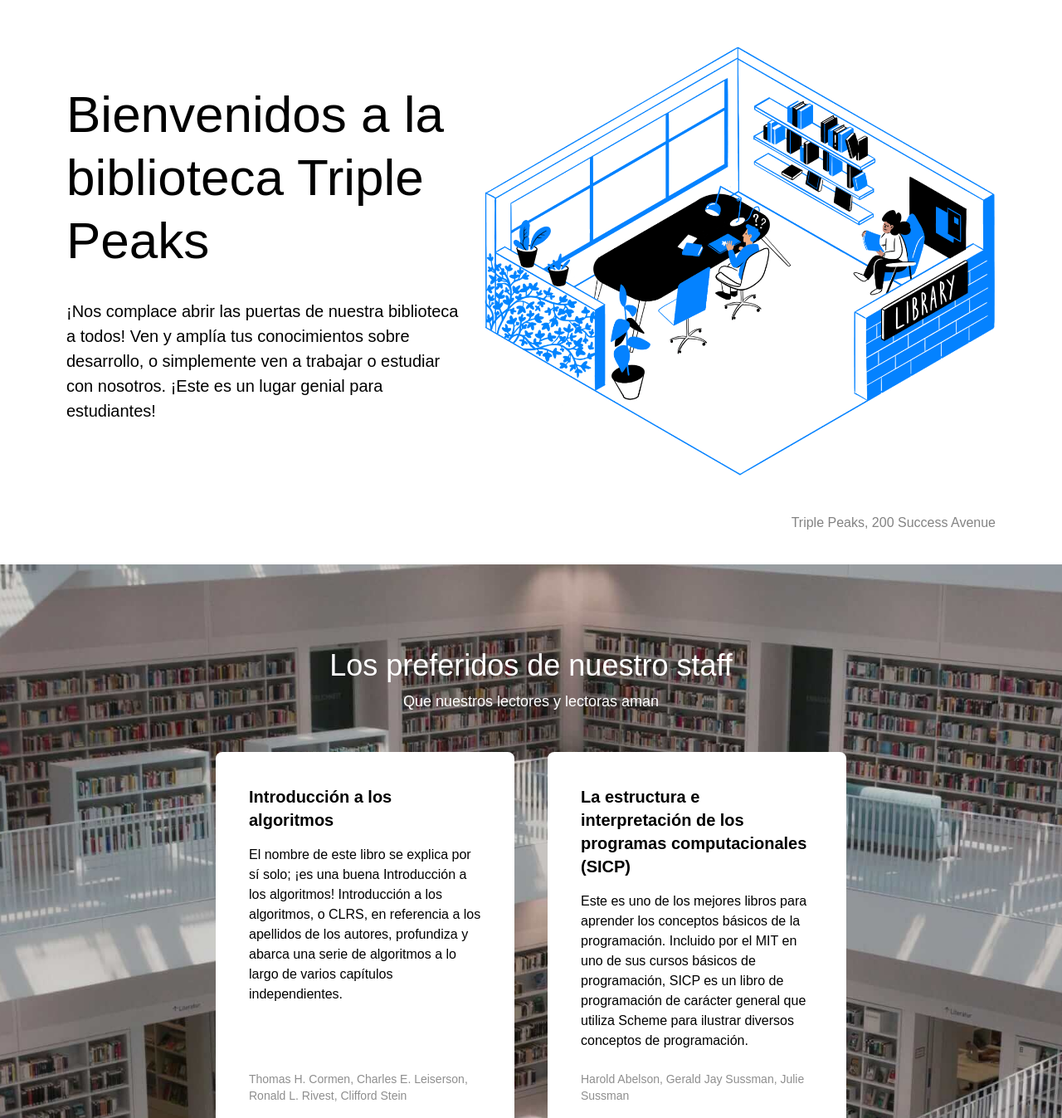
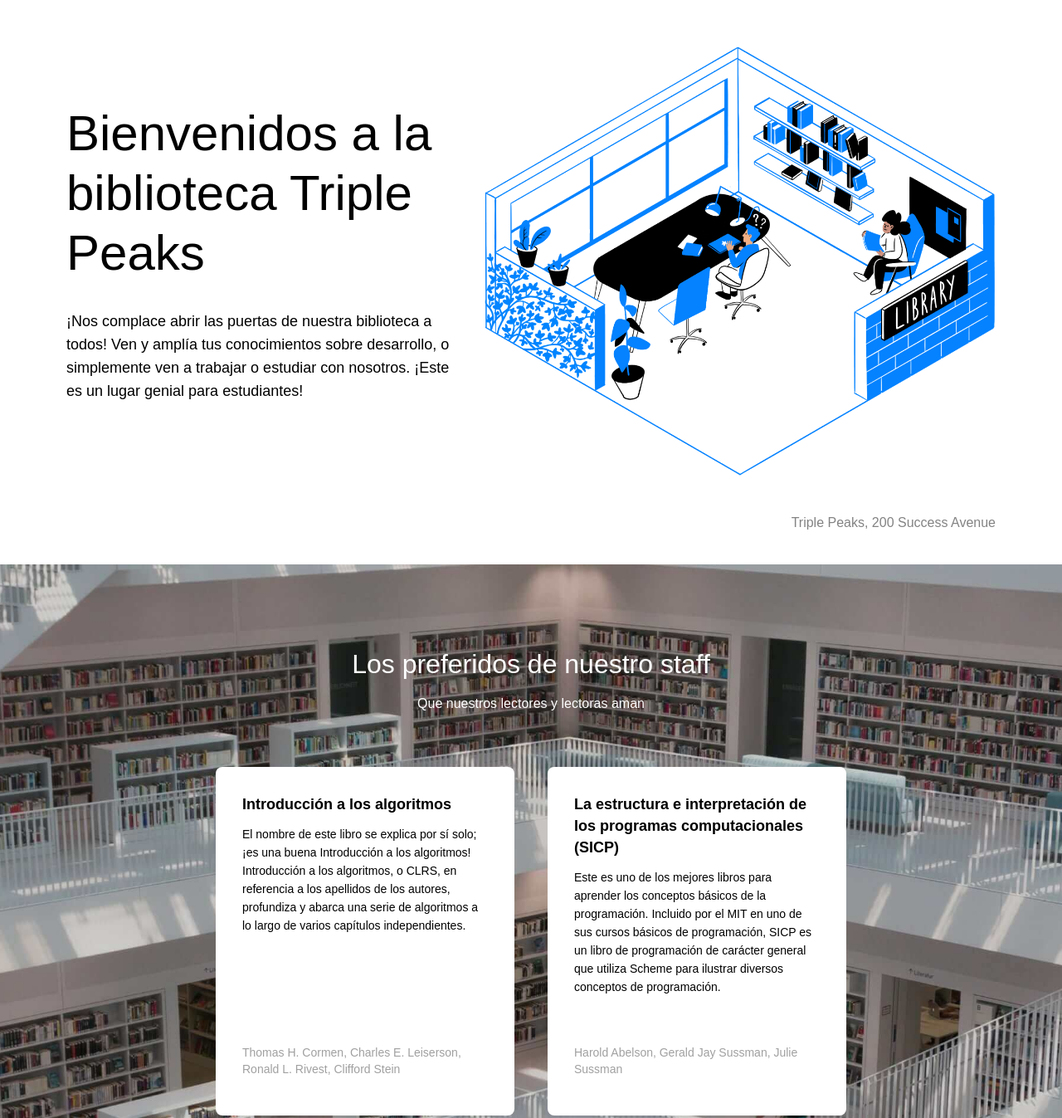
Before and after one commit to alexbricio/web_project_library_es, a plain HTML site: page index.html in a window 1280 px wide. Shown: the part 120-1467 px from the top of the page at 83% size. Drawn offline with Linux system fonts and the light colour scheme.

Commit message:
Corrige estilos CSS según brief del Sprint 2

```diff
--- a/styles/style.css
+++ b/styles/style.css
@@ -52,16 +52,16 @@
 
 .header__title {
   max-width: 635px;
-  font-size: 62px;
-  line-height: 76px;
+  font-size: 60px;
+  line-height: 72px;
   font-weight: 500;
   margin: 0 0 32px;
 }
 
 .header__description {
   max-width: 515px;
-  font-size: 20px;
-  line-height: 30px;
+  font-size: 18px;
+  line-height: 28px;
   margin: 0;
 }
 
@@ -109,29 +109,29 @@
 
 .staff__title {
   text-align: center;
-  font-size: 36px;
-  line-height: 44px;
+  font-size: 32px;
+  line-height: 40px;
   font-weight: 500;
   color: #ffffff;
-  margin: 0 auto 8px;
+  margin: 0 auto 16px;
   max-width: 760px;
 }
 
 .staff__subtitle {
   text-align: center;
-  font-size: 18px;
-  line-height: 26px;
+  font-size: 16px;
+  line-height: 24px;
   color: #ffffff;
-  margin: 0 auto 48px;
+  margin: 0 auto 64px;
   max-width: 760px;
 }
 
 .card {
   width: 360px;
-  min-height: 420px;
+  height: 420px;
   background: #ffffff;
   border-radius: 8px;
-  padding: 40px;
+  padding: 32px;
   display: flex;
   flex-direction: column;
   box-sizing: border-box;
@@ -145,20 +145,20 @@
 }
 
 .card__title {
-  font-size: 20px;
-  line-height: 28px;
-  margin: 0 0 16px;
+  font-size: 18px;
+  line-height: 26px;
+  margin: 0 0 12px;
 }
 
 .card__text {
-  font-size: 16px;
-  line-height: 24px;
-  margin: 0 0 24px;
+  font-size: 14px;
+  line-height: 22px;
+  margin: 0 0 16px;
 }
 
 .card__footer {
   margin-top: auto;
   font-size: 14px;
-  color: #8e8e8e;
   line-height: 20px;
+  color: #a0a0a0;
 }
```
